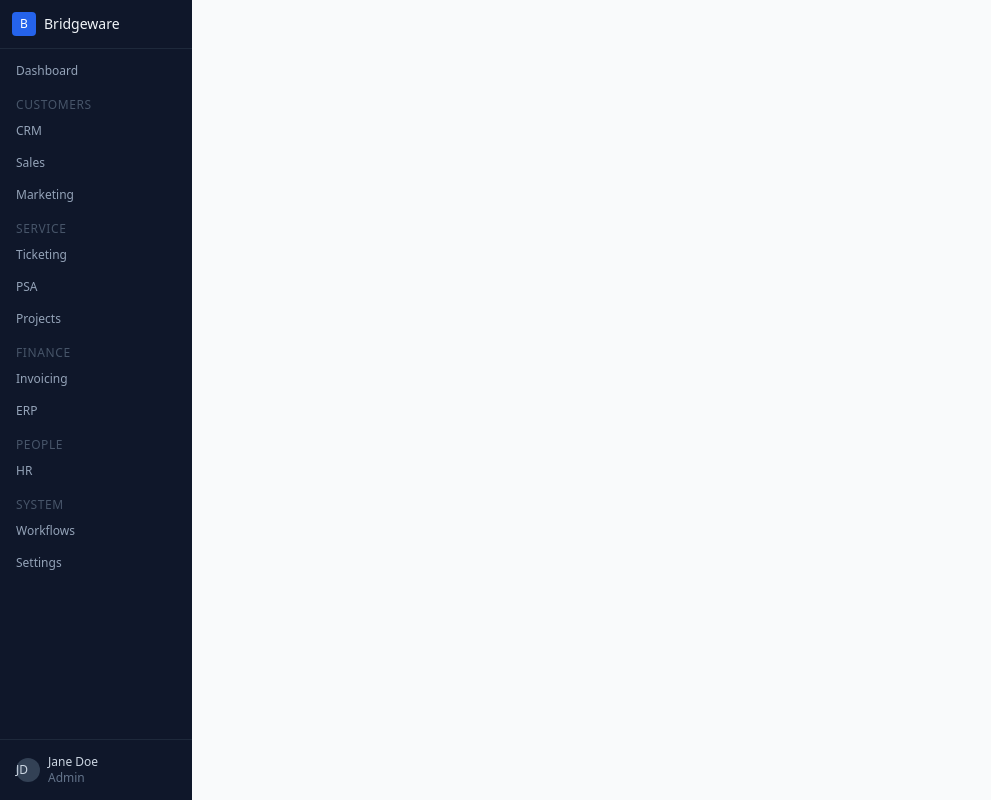
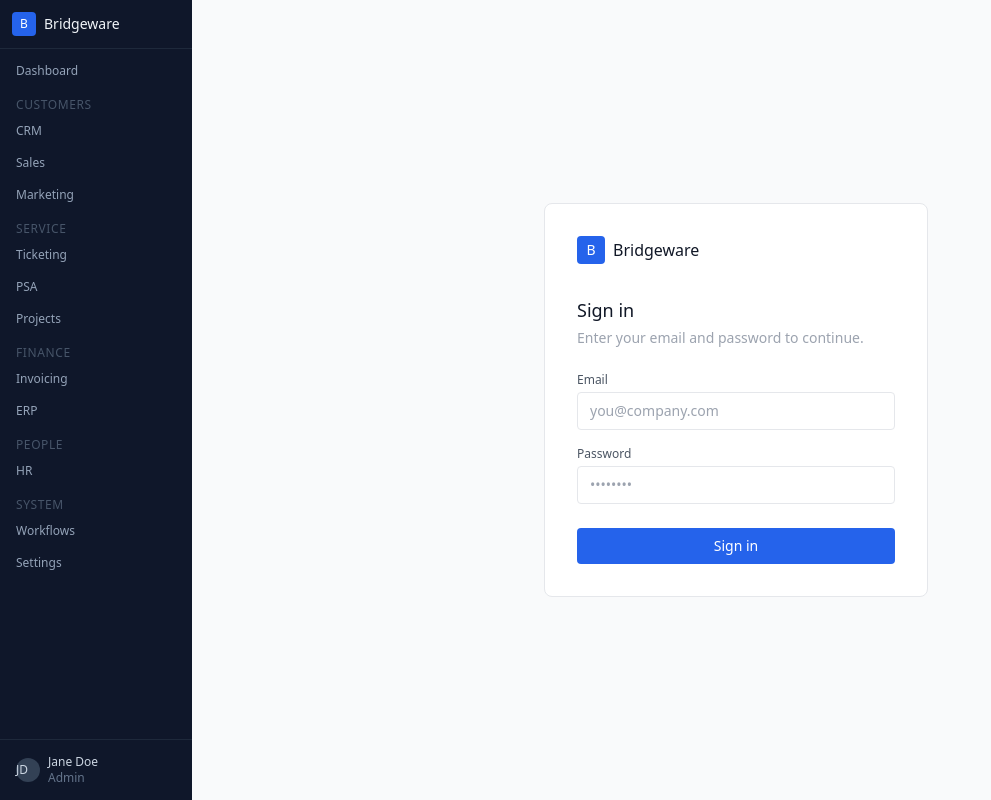
Before and after one commit to NGS-USA/Bridgeware, a React (Create React App) app in the folder frontend/: page /login in a window 1280 px wide. Shown: the whole page, without its empty margins (0-991 px from the left). Built offline with nearby package versions, Linux system fonts and the light colour scheme; no server answers.

Commit message:
v0.0.36 — Login page with Supabase authentication

```diff
--- a/frontend/src/App.js
+++ b/frontend/src/App.js
@@ -3,6 +3,7 @@ import { QueryClient, QueryClientProvider } from '@tanstack/react-query'
 import MainLayout from './layouts/MainLayout'
 import Ticketing from './pages/Ticketing'
 import CRM from './pages/CRM'
+import Login from './pages/Login'
 
 const queryClient = new QueryClient()
 
@@ -15,6 +16,7 @@ function App() {
             <Route path="/" element={<div className="p-8 text-xl font-medium text-gray-800">Welcome to Bridgeware</div>} />
             <Route path="/ticketing" element={<Ticketing />} />
             <Route path="/crm" element={<CRM />} />
+            <Route path="/login" element={<Login />} />
           </Routes>
         </MainLayout>
       </BrowserRouter>
--- /dev/null
+++ b/frontend/src/pages/Login.js
@@ -0,0 +1,77 @@
+import { useState } from 'react'
+import { useNavigate } from 'react-router-dom'
+import supabase from '../api/supabase'
+
+function Login() {
+  const [email, setEmail] = useState('')
+  const [password, setPassword] = useState('')
+  const [error, setError] = useState(null)
+  const [loading, setLoading] = useState(false)
+  const navigate = useNavigate()
+
+  const handleLogin = async (e) => {
+    e.preventDefault()
+    setLoading(true)
+    setError(null)
+
+    const { error } = await supabase.auth.signInWithPassword({ email, password })
+
+    if (error) {
+      setError(error.message)
+      setLoading(false)
+    } else {
+      navigate('/dashboard')
+    }
+  }
+
+  return (
+    <div className="min-h-screen bg-gray-50 flex items-center justify-center">
+      <div className="bg-white border border-gray-200 rounded-lg p-8 w-full max-w-sm">
+        <div className="flex items-center gap-2 mb-8">
+          <div className="w-7 h-7 bg-blue-600 rounded flex items-center justify-center text-white text-sm font-medium">B</div>
+          <span className="text-gray-900 font-medium">Bridgeware</span>
+        </div>
+        <h1 className="text-lg font-medium text-gray-900 mb-1">Sign in</h1>
+        <p className="text-sm text-gray-400 mb-6">Enter your email and password to continue.</p>
+        {error && (
+          <div className="bg-red-50 text-red-600 text-sm px-3 py-2 rounded mb-4">
+            {error}
+          </div>
+        )}
+        <form onSubmit={handleLogin}>
+          <div className="mb-4">
+            <label className="block text-xs font-medium text-gray-600 mb-1">Email</label>
+            <input
+              type="email"
+              value={email}
+              onChange={e => setEmail(e.target.value)}
+              className="w-full border border-gray-200 rounded px-3 py-2 text-sm focus:outline-none focus:border-blue-400"
+              placeholder="you@company.com"
+              required
+            />
+          </div>
+          <div className="mb-6">
+            <label className="block text-xs font-medium text-gray-600 mb-1">Password</label>
+            <input
+              type="password"
+              value={password}
+              onChange={e => setPassword(e.target.value)}
+              className="w-full border border-gray-200 rounded px-3 py-2 text-sm focus:outline-none focus:border-blue-400"
+              placeholder="••••••••"
+              required
+            />
+          </div>
+          <button
+            type="submit"
+            disabled={loading}
+            className="w-full bg-blue-600 text-white text-sm font-medium py-2 rounded hover:bg-blue-700 disabled:opacity-50"
+          >
+            {loading ? 'Signing in...' : 'Sign in'}
+          </button>
+        </form>
+      </div>
+    </div>
+  )
+}
+
+export default Login
```
